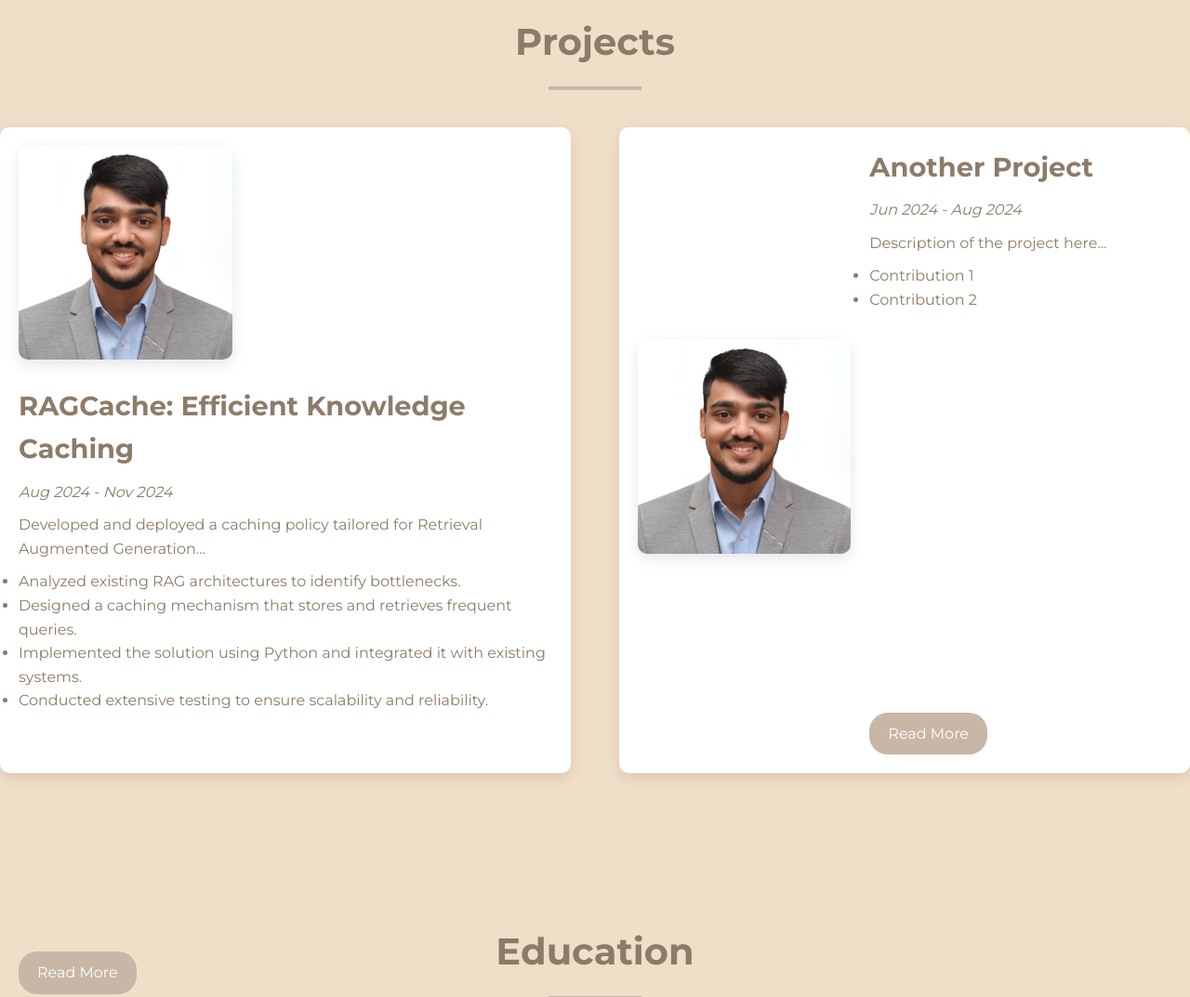
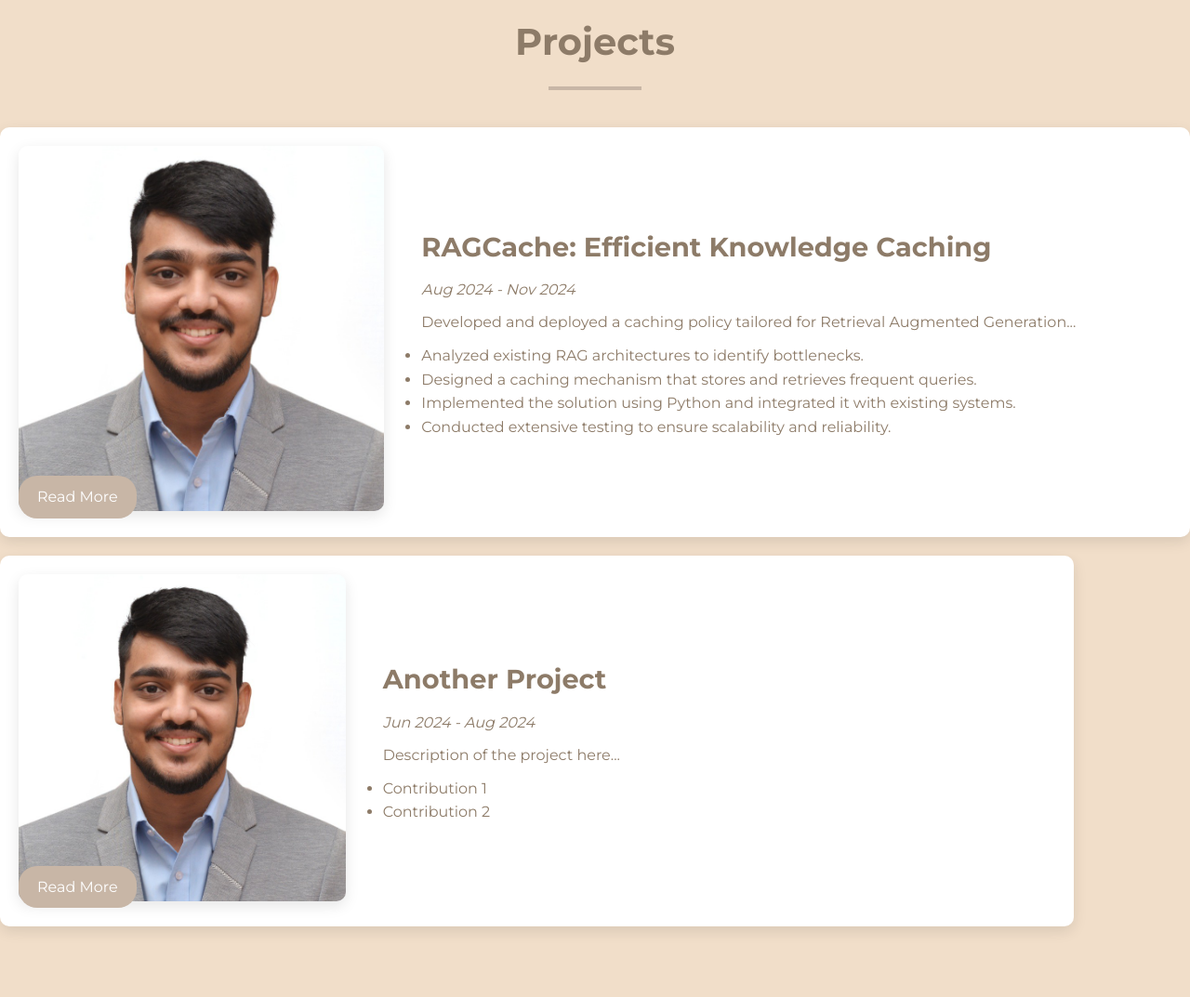
Before and after one commit to rishusiva/Portfolio, a plain HTML site: page index.html in a window 1280 px wide. Shown: the part 5720-6793 px from the top of the page at 93% size. Drawn offline with nearby package versions, Linux system fonts and the light colour scheme.

Commit message:
Update style.css

```diff
--- a/style.css
+++ b/style.css
@@ -735,15 +735,16 @@ header {
 }
 
 .project-item {
-    flex: 0 0 48%; /* Two items per row, each taking up roughly 50% of the width */
+    display: flex;
+    flex-wrap: wrap;
+    gap: 20px;
     background-color: #fff;
     padding: 20px;
     border-radius: 10px;
     box-shadow: 0 5px 15px rgba(0, 0, 0, 0.1);
-    display: flex;
-    gap: 20px;
-    align-items: center;
+    position: relative; /* Enables absolute positioning for the button */
 }
+
 
 
 .project-image {
@@ -758,10 +759,11 @@ header {
 }
 
 .project-details {
+    flex: 2;
+    padding: 10px 20px;
     display: flex;
     flex-direction: column;
     justify-content: flex-start;
-    height: 100%;
 }
 
 
@@ -787,8 +789,9 @@ header {
     text-decoration: none;
     border-radius: 20px;
     transition: background-color 0.3s ease;
-    margin-top: auto; /* Automatically pushes the button to the bottom */
-    align-self: flex-start; /* Aligns it to the left */
+    position: absolute;
+    bottom: 20px;
+    left: 20px;
 }
 
 .project-item a.btn:hover {
```
